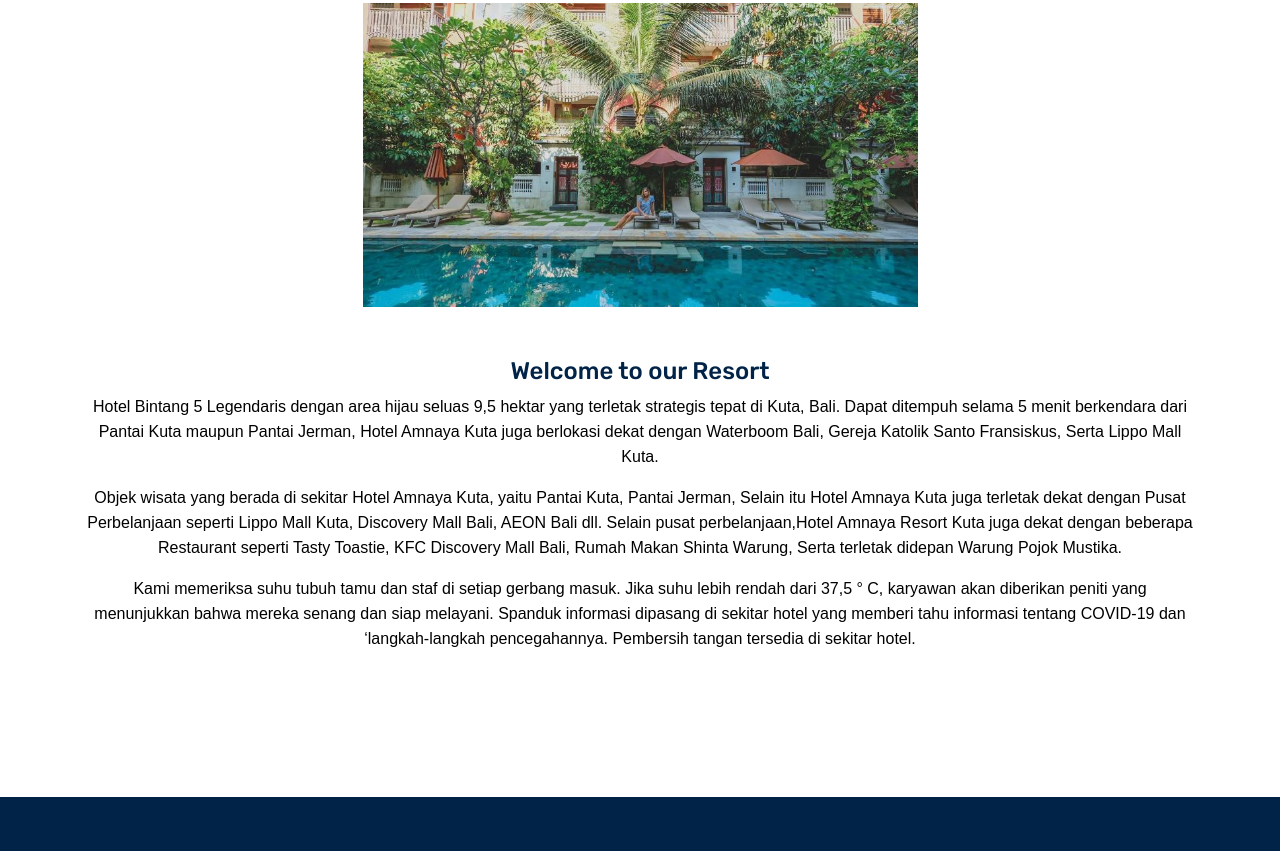
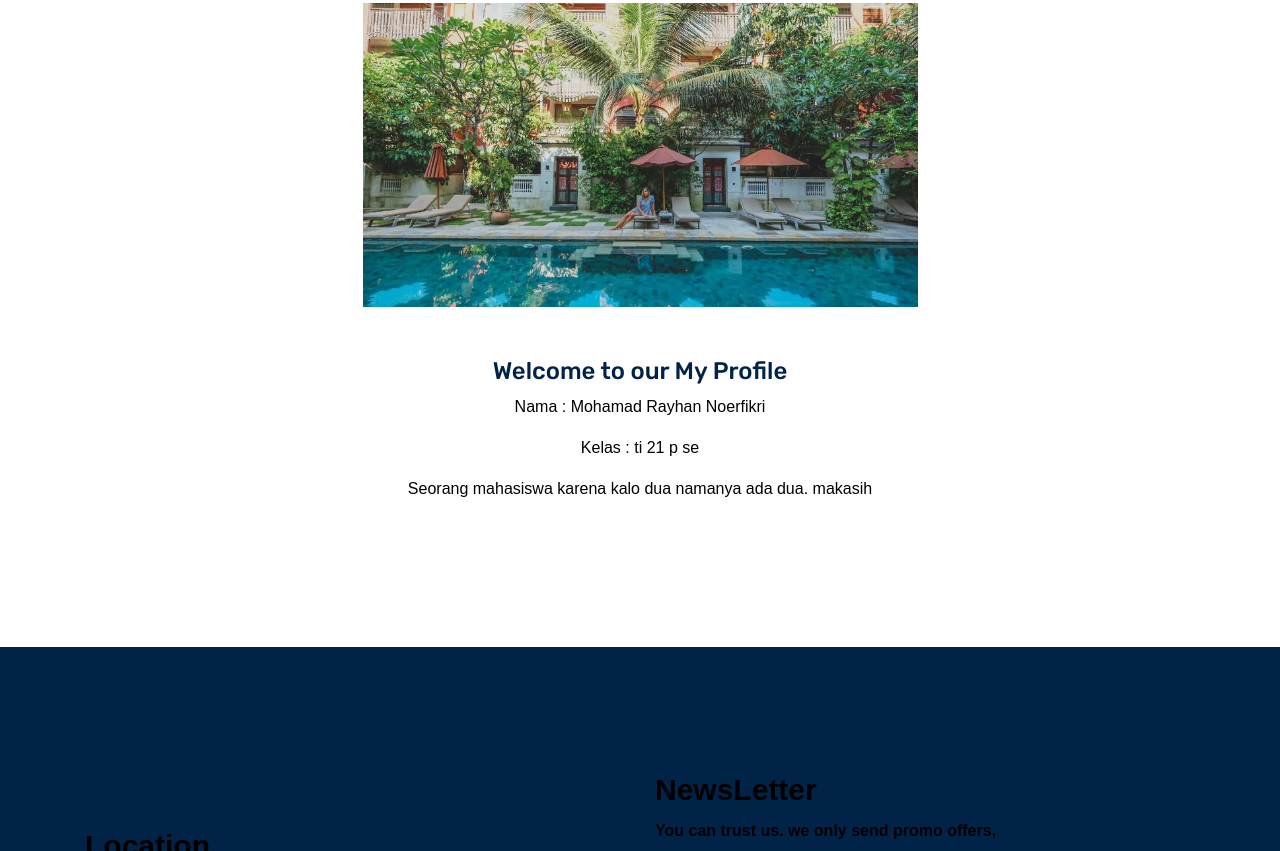
Before and after one commit to global-institute/hotel, a plain HTML site: page profile/rayhan/rayhan.html in a window 1280 px wide. Shown: the part 519-1370 px from the top of the page. Drawn offline with Linux system fonts and the light colour scheme; some packages are replaced by stand-ins of ours; files whose address does not match are found by name.

Commit message:
Update rayhan.html

```diff
--- a/profile/rayhan/rayhan.html
+++ b/profile/rayhan/rayhan.html
@@ -126,15 +126,15 @@
             <div class="h_blog_img" align="center">
               <img class="img-fluid" src="../img/banner/banner_amnaya.jpg" alt="" width="50%" />
               <br><br><br>
-                <h3 align="center">Welcome to our Resort</h3>
+                <h3 align="center">Welcome to our My Profile</h3>
                 <p align="center">
-                  Hotel Bintang 5 Legendaris dengan area hijau seluas 9,5 hektar yang terletak strategis tepat di Kuta, Bali. Dapat ditempuh selama 5 menit berkendara dari Pantai Kuta maupun Pantai Jerman, Hotel Amnaya Kuta juga berlokasi dekat dengan Waterboom Bali, Gereja Katolik Santo Fransiskus, Serta Lippo Mall Kuta.
+                  Nama : Mohamad Rayhan Noerfikri
                 </p>
                 <p align="center">
-                  Objek wisata yang berada di sekitar Hotel Amnaya Kuta, yaitu Pantai Kuta, Pantai Jerman, Selain itu Hotel Amnaya Kuta juga terletak dekat dengan Pusat Perbelanjaan seperti Lippo Mall Kuta, Discovery Mall Bali, AEON Bali dll. Selain pusat perbelanjaan,Hotel Amnaya Resort Kuta juga dekat dengan beberapa Restaurant seperti Tasty Toastie, KFC Discovery Mall Bali, Rumah Makan Shinta Warung, Serta terletak didepan Warung Pojok Mustika.
+                  Kelas : ti 21 p se
                 </p>
                 <p align="center">
-                  Kami memeriksa suhu tubuh tamu dan staf di setiap gerbang masuk. Jika suhu lebih rendah dari 37,5 ° C, karyawan akan diberikan peniti yang menunjukkan bahwa mereka senang dan siap melayani. Spanduk informasi dipasang di sekitar hotel yang memberi tahu informasi tentang COVID-19 dan ‘langkah-langkah pencegahannya. Pembersih tangan tersedia di sekitar hotel.
+                  Seorang mahasiswa karena kalo dua namanya ada dua. makasih
                 </p>
               </div>
             </div>
```
